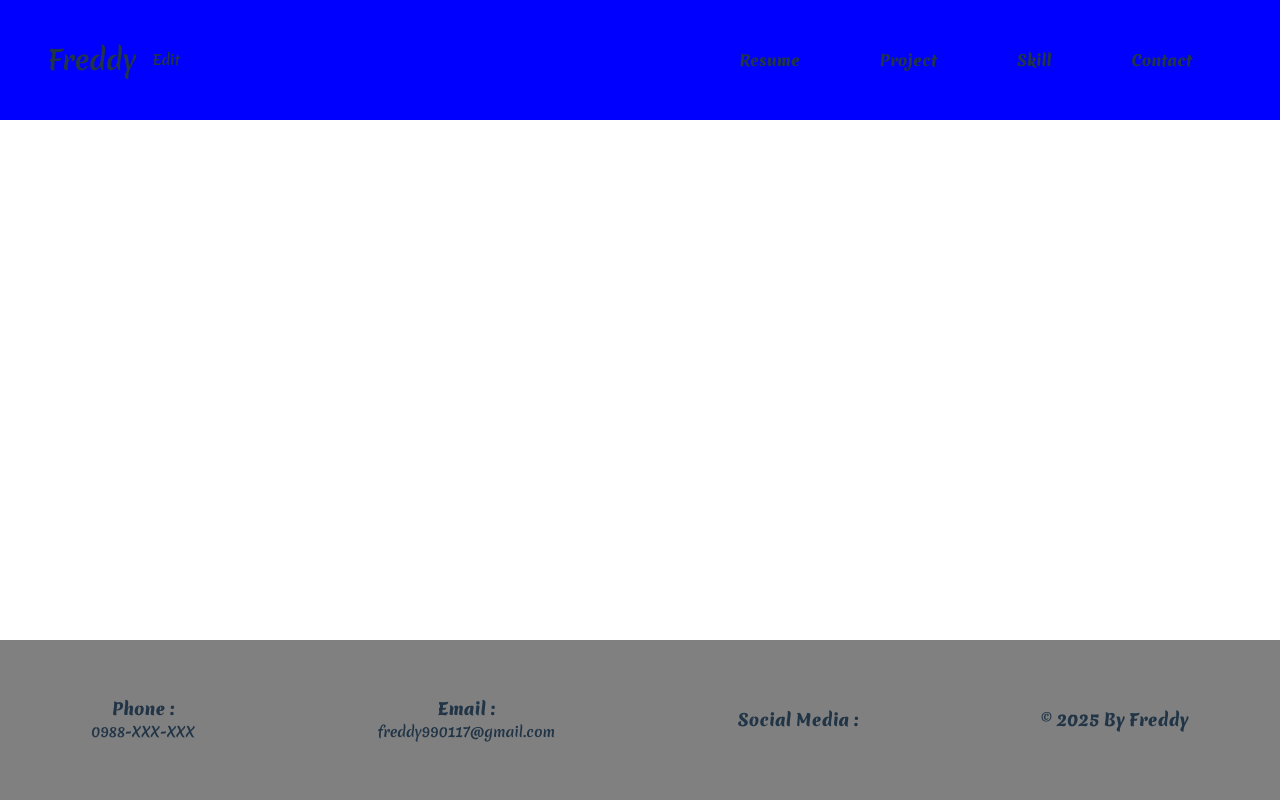
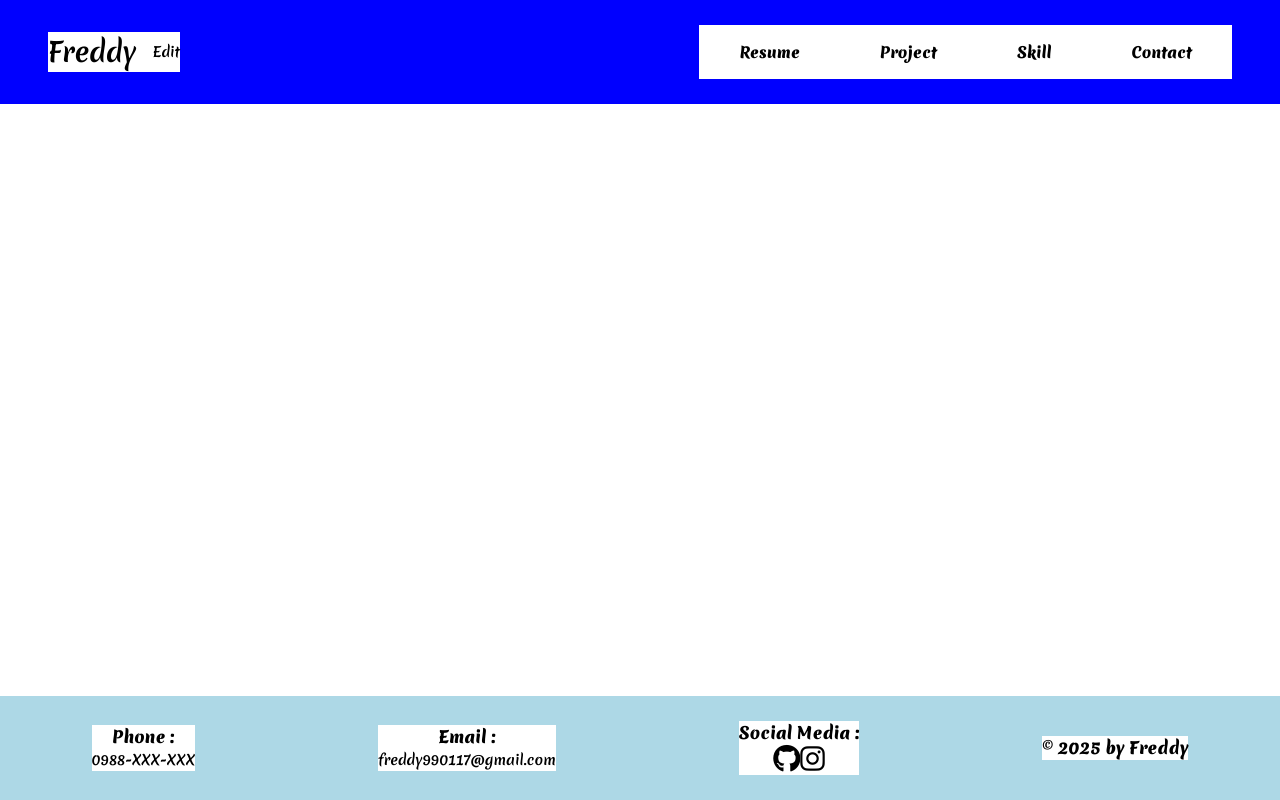
Before and after one commit to freddy990117/Personal-Portfolio-Website, a React (Vite) app: page / in a window 1280 px wide. Built offline with nearby package versions, Linux system fonts and the light colour scheme; a web font is replaced by a local one.

Commit message:
Finish Social Icon

```diff
--- a/Layout.css
+++ b/Layout.css
@@ -2,6 +2,8 @@
   box-sizing: border-box;
   padding: 0;
   margin: 0;
+  background-color: white;
+  color: black;
 }
 
 body .l-header {
@@ -12,7 +14,7 @@ body .l-header {
   top: 0;
   left: 0;
   width: 100%;
-  height: 15vh;
+  height: 13vh;
   background-color: blue;
   z-index: 100;
 }
@@ -41,11 +43,11 @@ body .l-footer {
   left: 0;
   bottom: 0;
   width: 100%;
-  background-color: gray;
 }
 body .l-footer .navBar-footer {
   display: flex;
-  height: 20vh;
+  background-color: lightblue;
+  height: 13vh;
   justify-content: space-around;
   align-items: center;
   font-size: 14px;
--- a/Layout.jsx
+++ b/Layout.jsx
@@ -8,10 +8,23 @@ const navs = [
 ];
 
 const navFooter = [
-  { name: "Phone :", data: "0988-XXX-XXX" },
-  { name: "Email :", data: "freddy990117@gmail.com" },
-  { name: "Social Media :", data: "" },
-  { name: "© 2025 By Freddy" },
+  { type: "contact", name: "Phone :", data: "0988-XXX-XXX" },
+  { type: "contact", name: "Email :", data: "freddy990117@gmail.com" },
+  {
+    type: "social",
+    name: "Social Media :",
+    icons: [
+      {
+        class: "fa-brands fa-github fa-2x",
+        url: "https://github.com/freddy990117",
+      },
+      {
+        class: "fa-brands fa-instagram fa-2x",
+        url: "https://www.instagram.com",
+      },
+    ],
+  },
+  { type: "CopyRight", name: "© 2025 by Freddy" },
 ];
 
 const Header = () => {
@@ -22,8 +35,10 @@ const Header = () => {
         <p>Edit</p>
       </div>
       <div className="navBar-header">
-        {navs.map((nav) => (
-          <div className="nav-header">{nav.name}</div>
+        {navs.map((nav, index) => (
+          <div key={index} className="nav-header">
+            {nav.name}
+          </div>
         ))}
       </div>
     </div>
@@ -34,16 +49,33 @@ const Footer = () => {
   return (
     <div className="l-footer">
       <div className="navBar-footer">
-        {navFooter.map((nav) => (
-          <div className="nav-footer">
+        {navFooter.map((nav, index) => (
+          <div key={index} className="nav-footer">
             <h3>{nav.name}</h3>
-            <span>{nav.data}</span>
+            {/* 如果有 data，直接顯示 */}
+            {nav.data && <span>{nav.data}</span>}
+
+            {/* 如果是社交媒體類型，渲染圖標 */}
+            {nav.type === "social" && (
+              <div className="social-icons">
+                {nav.icons.map((icon, idx) => (
+                  <i
+                    key={idx}
+                    className={icon.class}
+                    onClick={() => {
+                      window.open(icon.url, "_blank");
+                    }}
+                  ></i>
+                ))}
+              </div>
+            )}
           </div>
         ))}
       </div>
     </div>
   );
 };
+
 const Layout = () => {
   return (
     <div>
--- a/Layout.scss
+++ b/Layout.scss
@@ -2,6 +2,8 @@
   box-sizing: border-box;
   padding: 0;
   margin: 0;
+  background-color: white;
+  color: black;
 }
 
 body {
@@ -14,7 +16,7 @@ body {
     top: 0;
     left: 0;
     width: 100%;
-    height: 15vh;
+    height: 13vh;
     background-color: blue;
     z-index: 100;
     .title {
@@ -45,10 +47,10 @@ body {
     left: 0;
     bottom: 0;
     width: 100%;
-    background-color: gray;
     .navBar-footer {
       display: flex;
-      height: 20vh;
+      background-color: lightblue;
+      height: 13vh;
       justify-content: space-around;
       align-items: center;
       font-size: 14px;
```
Also changed, not shown: 1 other file (tests, documents, lock files or other folders).
